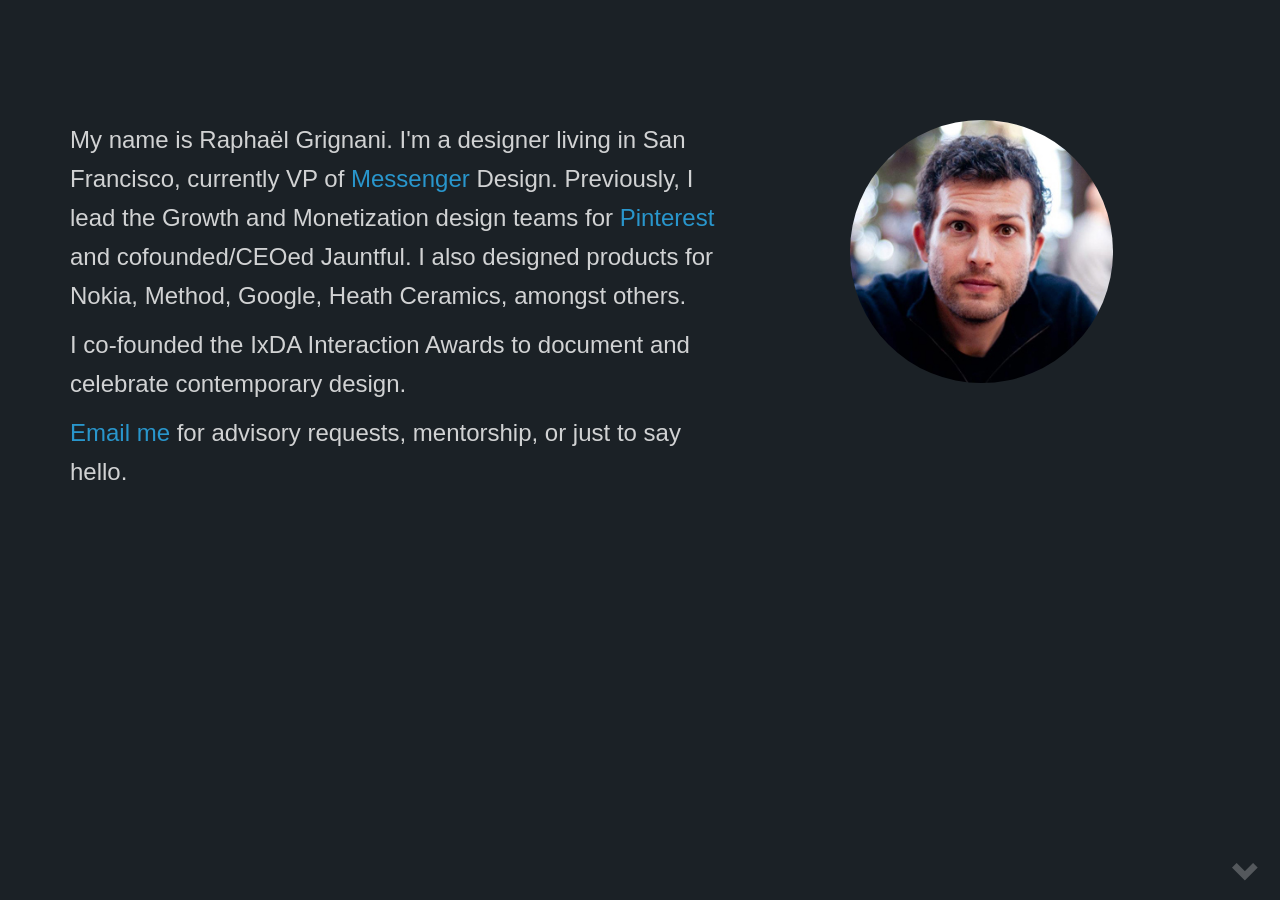
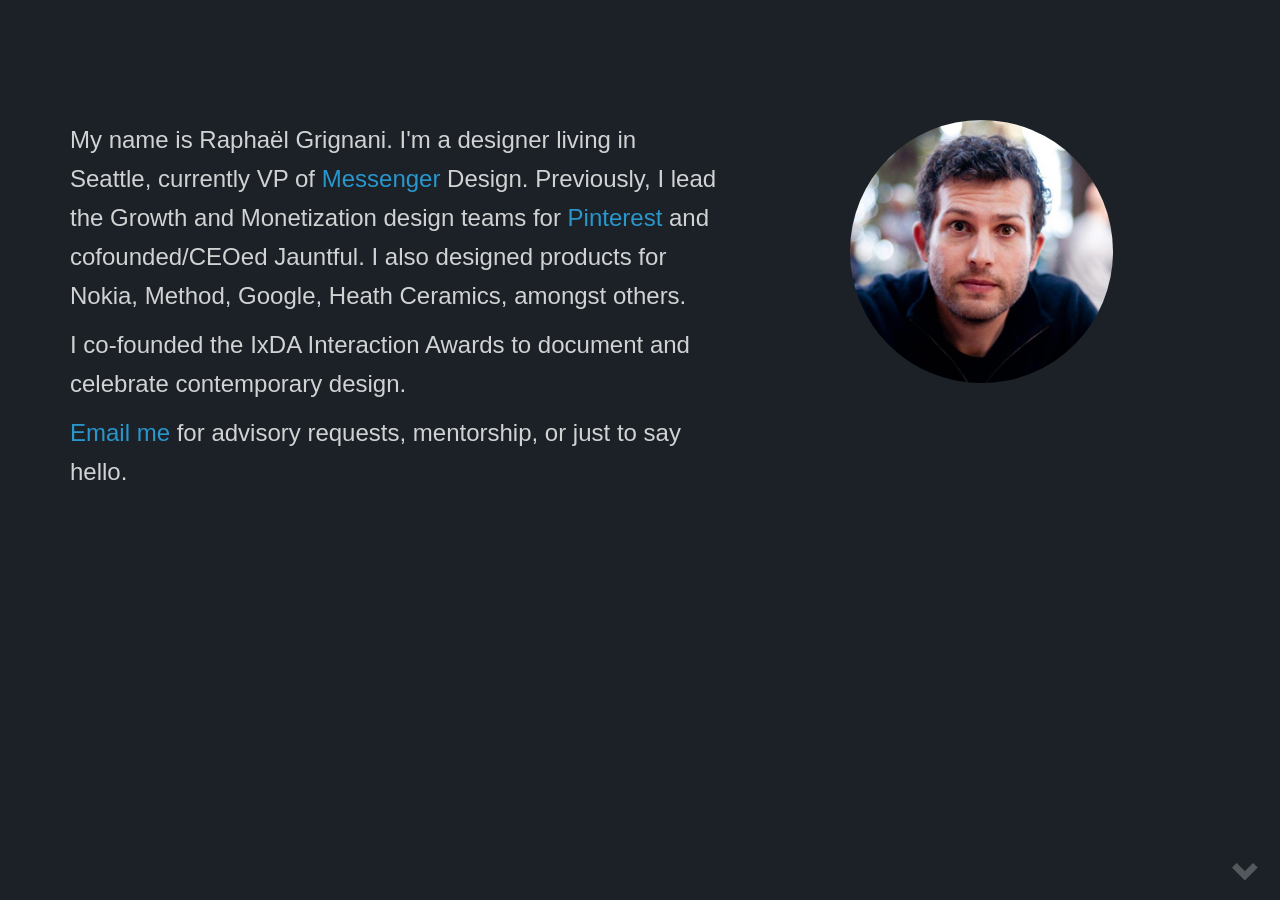
Before and after one commit to Jauntful/private-about-me, a Jekyll site: the page built from index.html, in a window 1280 px wide and 900 px high. Built offline with Jekyll 4.4.1, drawn with Linux system fonts in a browser that asks for light colours; nearby versions of some CDN libraries.

Commit message:
Update header.html

```diff
--- a/_includes/header.html
+++ b/_includes/header.html
@@ -5,7 +5,7 @@
         <img src="{{ site.baseurl }}/assets/raphaelgrignani.jpg" alt="Rapha&euml;l Grignani" class="img-responsive img-circle">
       </div>
       <div class="col-xs-12 col-sm-7 col-sm-pull-3">
-        <p class="text--lead">My name is Rapha&euml;l Grignani. I'm a designer living in San Francisco, currently VP of <a href="https://messenger.com">Messenger</a> Design. Previously, I lead the Growth and Monetization design teams for <a href="http://creative.pinterest.com/">Pinterest</a> and cofounded/CEOed Jauntful. I also designed products for Nokia, Method, Google, Heath Ceramics, amongst others.</p>
+        <p class="text--lead">My name is Rapha&euml;l Grignani. I'm a designer living in Seattle, currently VP of <a href="https://messenger.com">Messenger</a> Design. Previously, I lead the Growth and Monetization design teams for <a href="http://creative.pinterest.com/">Pinterest</a> and cofounded/CEOed Jauntful. I also designed products for Nokia, Method, Google, Heath Ceramics, amongst others.</p>
         <p class="text--lead">I co-founded the IxDA Interaction Awards to document and celebrate contemporary design.</p>
         <p class="text--lead"><a href='javascript:noSpam("hei", "grignani.org?subject=My name is ...")'>Email me</a> for advisory requests, mentorship, or just to say hello.</p>
       </div>
```
